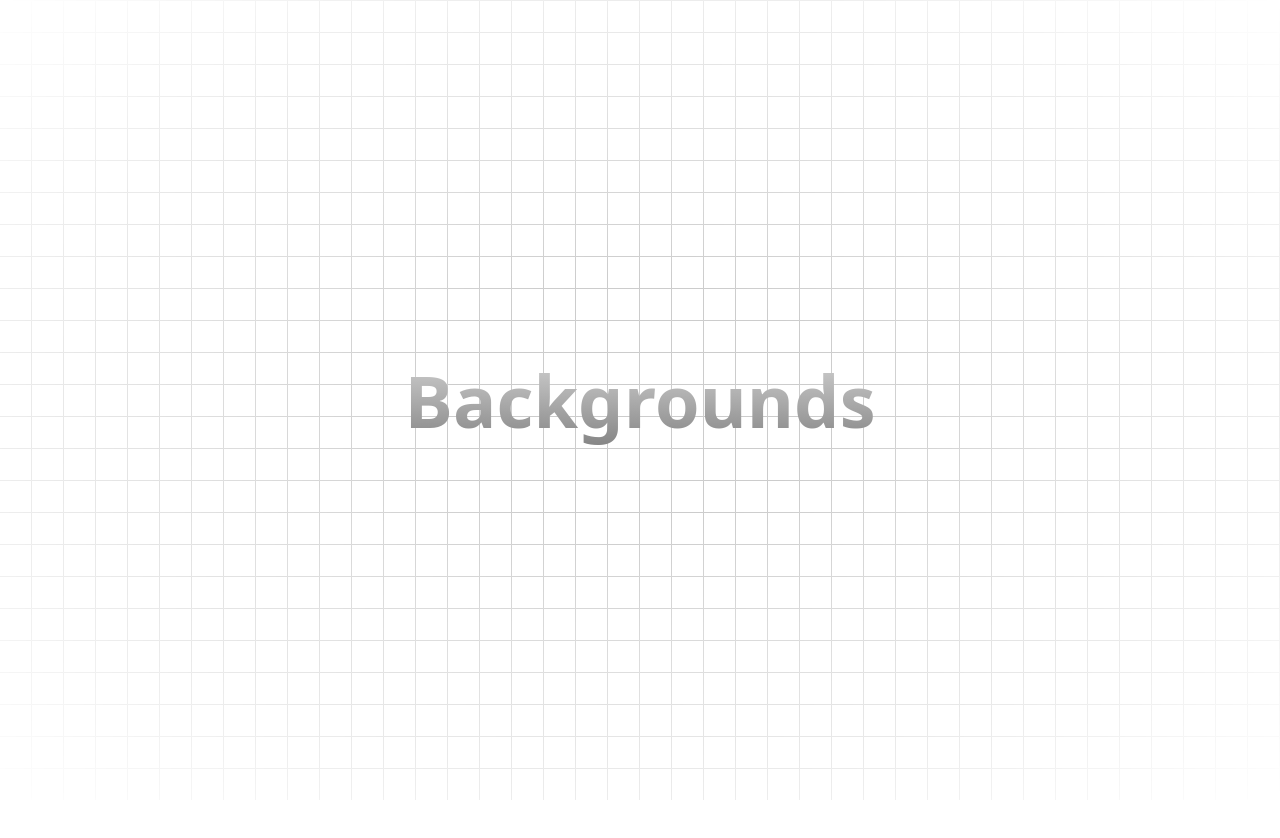
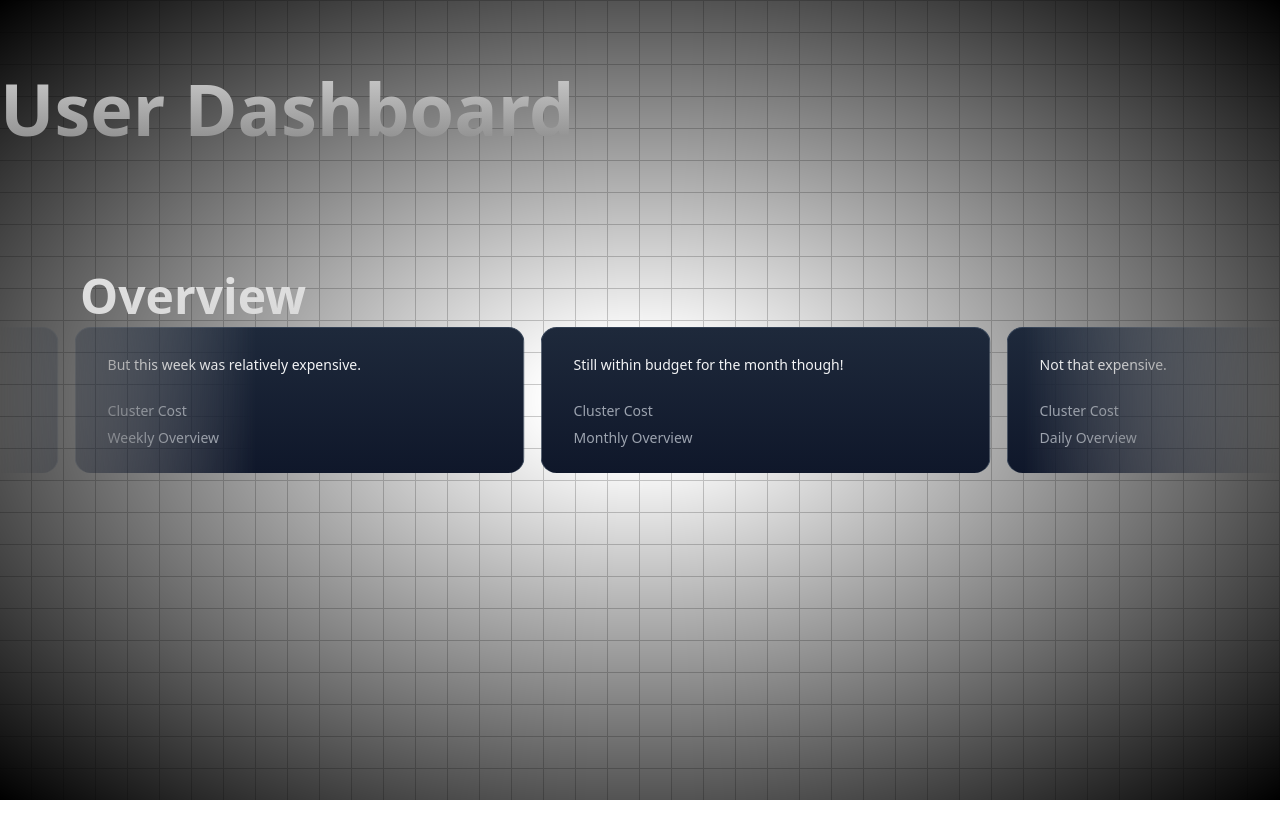
Before and after one commit to oslabs-beta/OptiKube-FE, a Next.js app: page /UserDashboard in a window 1280 px wide. Shown: the top 838 px of the page. Before the commit the page ends 800 px from the top, so only its background shows below. Built offline with nearby package versions, Linux system fonts and the light colour scheme.

Commit message:
code: added in logic for user dashboard visualization

```diff
--- a/components/GridBackground.tsx
+++ b/components/GridBackground.tsx
@@ -1,12 +1,19 @@
-import React from "react";
+import React, { ReactNode } from "react";
 
-export function GridBackgroundDemo() {
+interface GridBackgroundDemoProps {
+    children?: ReactNode; // This type accepts any valid React child, including `null`, `undefined`, `ReactElement`, or even an array of these.
+  }
+
+export function GridBackgroundDemo({ children }: GridBackgroundDemoProps) {
   return (
-    <div className="h-[50rem] w-full dark:bg-black bg-white  dark:bg-grid-white/[0.2] bg-grid-black/[0.2] relative flex items-center justify-center">
+    <div className="relative h-[50rem] w-full dark:bg-black bg-white  dark:bg-grid-white/[0.2] bg-grid-black/[0.2] flex">
       {/* Radial gradient for the container to give a faded look */}
-      <div className="absolute pointer-events-none inset-0 flex items-center justify-center dark:bg-black bg-white [mask-image:radial-gradient(ellipse_at_center,transparent_20%,black)]"></div>
-      <p className="text-4xl sm:text-7xl font-bold relative z-20 bg-clip-text text-transparent bg-gradient-to-b from-neutral-200 to-neutral-500 py-8">
-        Backgrounds
+      <div className="absolute inset-0 flex items-center justify-center dark:bg-black bg-black [mask-image:radial-gradient(ellipse_at_center,transparent_10%,black)]"></div>
+      <p className="text-1xl sm:text-5xl font-bold top-60 left-20 relative z-20 bg-clip-text text-transparent bg-gradient-to-b from-neutral-200 to-neutral-500 py-8">
+        Overview
+      </p>
+      <p className="text-4xl sm:text-7xl font-bold top-10 right-70 absolute z-20 bg-clip-text text-transparent bg-gradient-to-b from-neutral-200 to-neutral-500 py-8">
+        User Dashboard
       </p>
     </div>
   );
--- /dev/null
+++ b/components/Infinite-Moving-Cards.tsx
@@ -0,0 +1,121 @@
+"use client";
+
+import { cn } from "../utils/cn";
+import React, { useEffect, useState } from "react";
+
+export const InfiniteMovingCards = ({
+  items,
+  direction = "left",
+  speed = "fast",
+  pauseOnHover = true,
+  className,
+}: {
+  items: {
+    quote: string;
+    name: string;
+    title: string;
+  }[];
+  direction?: "left" | "right";
+  speed?: "fast" | "normal" | "slow";
+  pauseOnHover?: boolean;
+  className?: string;
+}) => {
+  const containerRef = React.useRef<HTMLDivElement>(null);
+  const scrollerRef = React.useRef<HTMLUListElement>(null);
+
+  useEffect(() => {
+    addAnimation();
+  }, []);
+  const [start, setStart] = useState(false);
+  function addAnimation() {
+    if (containerRef.current && scrollerRef.current) {
+      const scrollerContent = Array.from(scrollerRef.current.children);
+
+      scrollerContent.forEach((item) => {
+        const duplicatedItem = item.cloneNode(true);
+        if (scrollerRef.current) {
+          scrollerRef.current.appendChild(duplicatedItem);
+        }
+      });
+
+      getDirection();
+      getSpeed();
+      setStart(true);
+    }
+  }
+  const getDirection = () => {
+    if (containerRef.current) {
+      if (direction === "left") {
+        containerRef.current.style.setProperty(
+          "--animation-direction",
+          "forwards"
+        );
+      } else {
+        containerRef.current.style.setProperty(
+          "--animation-direction",
+          "reverse"
+        );
+      }
+    }
+  };
+  const getSpeed = () => {
+    if (containerRef.current) {
+      if (speed === "fast") {
+        containerRef.current.style.setProperty("--animation-duration", "20s");
+      } else if (speed === "normal") {
+        containerRef.current.style.setProperty("--animation-duration", "40s");
+      } else {
+        containerRef.current.style.setProperty("--animation-duration", "80s");
+      }
+    }
+  };
+  return (
+    <div
+      ref={containerRef}
+      className={cn(
+        "scroller relative z-20  max-w-7xl overflow-hidden  [mask-image:linear-gradient(to_right,transparent,white_20%,white_80%,transparent)]",
+        className
+      )}
+    >
+      <ul
+        ref={scrollerRef}
+        className={cn(
+          " flex min-w-full shrink-0 gap-4 py-4 w-max flex-nowrap",
+          start && "animate-scroll ",
+          pauseOnHover && "hover:[animation-play-state:paused]"
+        )}
+      >
+        {items.map((item, idx) => (
+          <li
+            className="w-[350px] max-w-full relative rounded-2xl border border-b-0 flex-shrink-0 border-slate-700 px-8 py-6 md:w-[450px]"
+            style={{
+              background:
+                "linear-gradient(180deg, var(--slate-800), var(--slate-900)",
+            }}
+            key={item.name}
+          >
+            <blockquote>
+              <div
+                aria-hidden="true"
+                className="user-select-none -z-1 pointer-events-none absolute -left-0.5 -top-0.5 h-[calc(100%_+_4px)] w-[calc(100%_+_4px)]"
+              ></div>
+              <span className=" relative z-20 text-sm leading-[1.6] text-gray-100 font-normal">
+                {item.quote}
+              </span>
+              <div className="relative z-20 mt-6 flex flex-row items-center">
+                <span className="flex flex-col gap-1">
+                  <span className=" text-sm leading-[1.6] text-gray-400 font-normal">
+                    {item.name}
+                  </span>
+                  <span className=" text-sm leading-[1.6] text-gray-400 font-normal">
+                    {item.title}
+                  </span>
+                </span>
+              </div>
+            </blockquote>
+          </li>
+        ))}
+      </ul>
+    </div>
+  );
+};
--- a/pages/UserDashboard.tsx
+++ b/pages/UserDashboard.tsx
@@ -1,12 +1,35 @@
 import Link from 'next/link';
 import { GridBackgroundDemo } from "../components/GridBackground";
+import { InfiniteMovingCards } from '../components/Infinite-Moving-Cards';
+
+const userDashboardItems = [
+  {
+    quote: "Not that expensive.",
+    name: "Cluster Cost",
+    title: "Daily Overview"
+  },
+  {
+    quote: "But this week was relatively expensive.",
+    name: "Cluster Cost",
+    title: "Weekly Overview"
+  },
+  {
+    quote: "Still within budget for the month though!",
+    name: "Cluster Cost",
+    title: "Monthly Overview"
+  },
+];
 
 const UserDashboard = () => {
   return (
-      <a>
-        <GridBackgroundDemo />
-      </a>
+    <div className="relative h-[50rem]"> {/* Set the relative positioning and height */}
+      <GridBackgroundDemo />
+      <div className="absolute inset-0 flex items-center justify-center"> {/* Center the content */}
+        <InfiniteMovingCards items={userDashboardItems} />
+      </div>
+    </div>
   );
 };
 
+
 export default UserDashboard;
--- a/tailwind.config.ts
+++ b/tailwind.config.ts
@@ -16,6 +16,19 @@ module.exports = {
   darkMode: "class",
   theme: {
     // rest of the code
+    extend: {
+      animation: {
+        scroll:
+          "scroll var(--animation-duration, 40s) var(--animation-direction, forwards) linear infinite",
+      },
+      keyframes: {
+        scroll: {
+          to: {
+            transform: "translate(calc(-50% - 0.5rem))",
+          },
+        },
+      },
+    },
   },
   plugins: [
     addVariablesForColors,
--- a/tsconfig.json
+++ b/tsconfig.json
@@ -1,3 +1,5 @@
+// Learn what this page does
+
 {
     "compilerOptions": {
       "target": "es5",
```
Also changed, not shown: utils/cn.ts (renamed from public/utils/aceUI/cn.ts), 1 other file (tests, documents, lock files or other folders).
